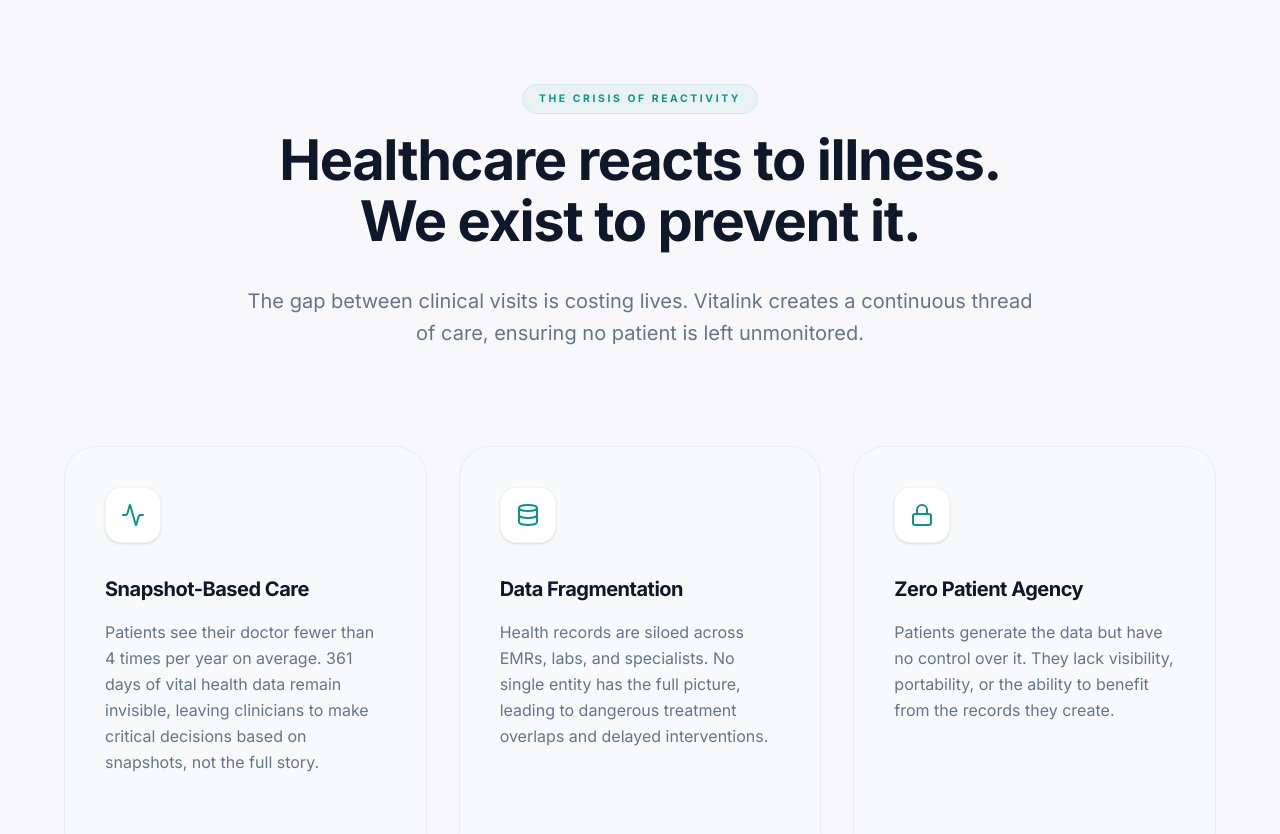
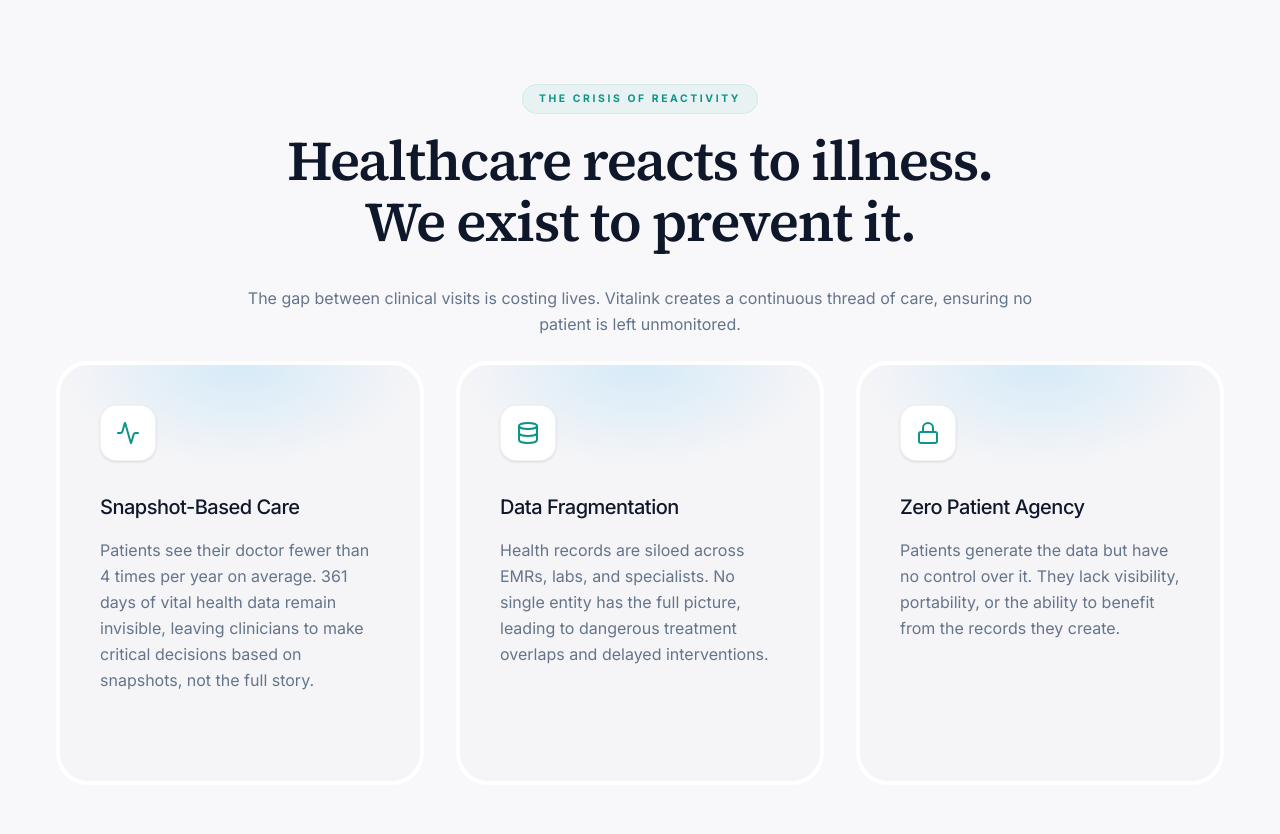
Before and after one commit to iom-future/vitalink, a React (Vite) app: page / in a window 1280 px wide. Shown: the part 1000-1834 px from the top of the page. Built offline with nearby package versions, Linux system fonts and the light colour scheme.

Commit message:
redesign problem cards

```diff
--- a/src/components/Problem.jsx
+++ b/src/components/Problem.jsx
@@ -37,36 +37,36 @@
 
 export default function Problem() {
   return (
-    <section id="problem" className="py-24 lg:py-40 ">
+    <section id="problem" className="py-16 md:py-24 lg:py-40 ">
       {/* Header */}
-      <div className="max-w-[1200px] mx-auto px-6 mb-24">
+      <div className="max-w-[1200px] mx-auto px-6 mb-6">
         <motion.div
           className="text-center"
           variants={fadeUp} initial="hidden" whileInView="visible" viewport={{ once: true }}
         >
           <span className="eyebrow">The Crisis of Reactivity</span>
-          <h2 className="text-[clamp(2.5rem,5vw,3.5rem)] font-bold mb-8 leading-[1.1] tracking-tight">
+          <h2 className="text-[clamp(2.5rem,5vw,3.5rem)] font-semibold mb-8 leading-[1.1] tracking-tight font-primary">
             Healthcare reacts to illness.<br className="hidden md:inline" /> We exist to prevent it.
           </h2>
-          <p className="text-text-muted text-xl max-w-[800px] mx-auto leading-relaxed">
+          <p className="text-text-muted text-base max-w-[800px] mx-auto leading-relaxed">
             The gap between clinical visits is costing lives. Vitalink creates a continuous thread of care, ensuring no patient is left unmonitored.
           </p>
         </motion.div>
       </div>
 
       {/* Problem Cards */}
-      <div className="max-w-[1200px] mx-auto px-6">
+      <div className="max-w-[1200px] mx-auto px-4">
         <div className="grid grid-cols-1 md:grid-cols-3 gap-8 mb-24">
           {PROBLEMS.map((p, i) => (
             <motion.div
               key={p.title}
-              className="p-10 rounded-[32px] border border-secondary/5 bg-surface-light/50 hover:bg-white hover:border-primary/10 transition-all duration-500 hover:shadow-clinical-hover group"
+              className="p-10 rounded-[32px] relative border-4 border-white bg-[#F5F5F7] bg-[radial-gradient(100%_50%_at_50%_0%,rgba(0,163,255,0.13)_0,rgba(0,163,255,0)_50%,rgba(0,163,255,0)_100%)] hover:border-primary/10 transition-all duration-500 hover:shadow-clinical-hover group"
               variants={fadeUp} initial="hidden" whileInView="visible" viewport={{ once: true }} custom={i}
             >
               <div className="w-14 h-14 rounded-2xl bg-white border border-secondary/5 shadow-sm flex items-center justify-center mb-8 group-hover:scale-110 transition-transform duration-500">
                 {p.icon}
               </div>
-              <h3 className="text-xl font-bold mb-4 tracking-tight">{p.title}</h3>
+              <h3 className="text-xl font-medium mb-4 tracking-tight">{p.title}</h3>
               <p className="text-text-muted leading-relaxed mb-6">{p.desc}</p>
               <a href="#how-it-works" className="inline-flex items-center gap-2 text-sm font-bold text-primary opacity-0 group-hover:opacity-100 transition-opacity">
                 Learn how we solve it <ArrowUpRight size={14} />
```
